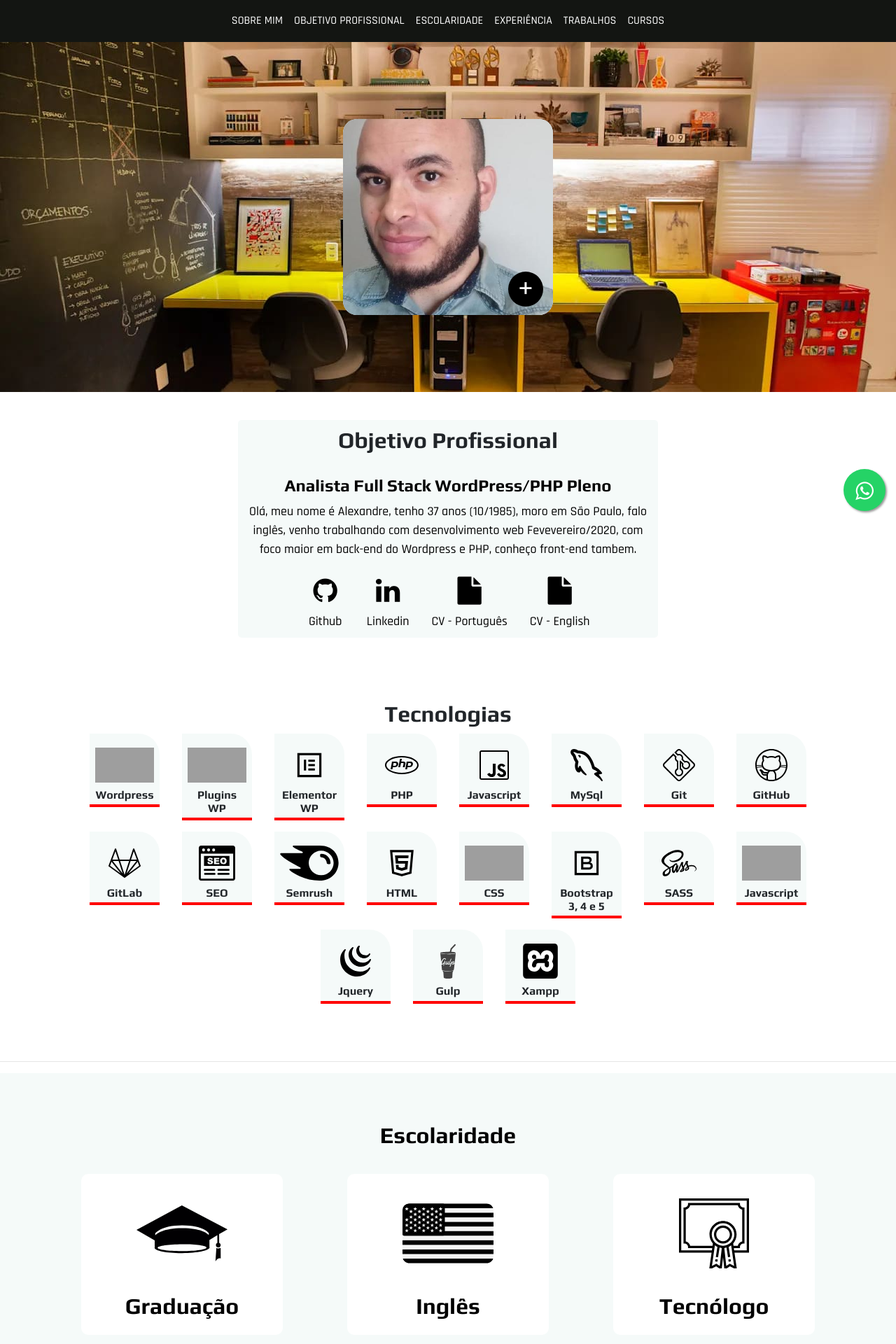
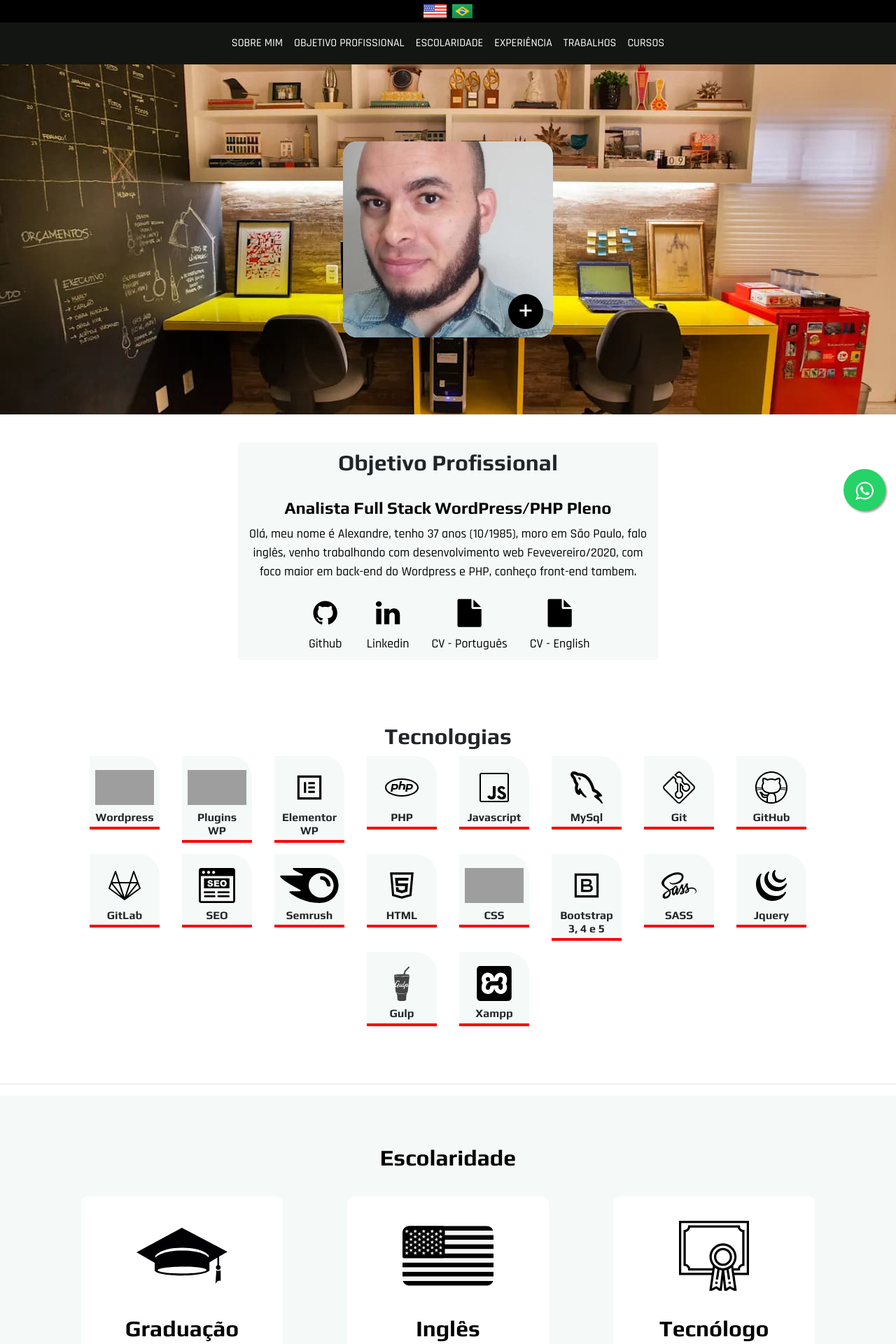
Before and after one commit to 2011Alexandrealvarenga/Portfolio2, a PHP site: page / in a window 1280 px wide. Shown: the top 1920 px of the page at 70% size. Run offline with PHP 8.4, Linux system fonts and the light colour scheme; some libraries are stand-ins or nearby versions; grey boxes are pictures that could not be loaded.

Commit message:
alter change language

```diff
--- a/assets/css/style.css
+++ b/assets/css/style.css
@@ -29,6 +29,11 @@ h2 {  font-size: 32px; }
 .navbar-dark ul li a {color: #f1faee; }
 .navbar-dark ul li a:hover {color: #f1faee; }
 
+.navbar-dark ul li.nav-item {
+  display: flex;
+  align-items: center;
+  text-transform: uppercase;
+}
 /*PESSOAL */
 .pessoal {
   background: url(https://2011alexandrealvarenga.github.io/Portfolio2/assets/img/escritorio.jpg) no-repeat;
--- a/assets/js/general.js
+++ b/assets/js/general.js
@@ -17,3 +17,36 @@ function showDivs(n) {
   x[slideIndex-1].style.display = "block";
   dots[slideIndex-1].className += " w3-opacity-off";
 }
+// Mudar ingles portugues
+const btnEnglishContent = document.querySelector('.btn-eng-cont');
+const btnPortuguesContent = document.querySelector('.btn-prt-cont');
+
+btnEnglishContent.addEventListener('click', ()=>{
+  showEnglish();
+})
+btnPortuguesContent.addEventListener('click', ()=>{
+  showPortugues();
+})
+
+function showEnglish(){
+  const englishContent = document.querySelectorAll('.eng-cont');
+  const portuguesContent = document.querySelectorAll('.prt-cont');
+
+  englishContent.forEach(element =>{
+    element.style.display = 'block';
+  });
+  portuguesContent.forEach(element =>{
+    element.style.display = 'none';
+  });
+}
+function showPortugues(){
+  const englishContent = document.querySelectorAll('.eng-cont');
+  const portuguesContent = document.querySelectorAll('.prt-cont');
+
+  englishContent.forEach(element =>{
+    element.style.display = 'none';
+  });
+  portuguesContent.forEach(element =>{
+    element.style.display = 'block';
+  });
+}
--- a/index.html
+++ b/index.html
@@ -15,7 +15,43 @@
   <link href="https://fonts.googleapis.com/css2?family=Rajdhani:wght@500&display=swap" rel="stylesheet">
 </head>
 <body>
-  <section id="header"><!--MENU -->
+  <style>
+    .eng-cont{
+      display: none;
+    }
+    .language{
+      padding: 2px;
+      display: flex;
+      align-items: center;
+      justify-content: center;
+      flex-wrap: wrap;
+      background: #000000;
+    }
+    .btn-eng-cont,
+    .btn-prt-cont{cursor: pointer;}
+
+    .language .ir-eua img,
+    .language .ir-brasil img
+    {
+      height: 20px;
+      margin: 4px;
+    }
+  </style>
+<!--
+  <div class="escolher-linguagem">
+    <button class="btn-eng-cont">ENG</button>
+    <button class="btn-prt-cont">PRT</button>
+  </div>
+  -->
+  <div class="language">
+    <div class="ir-eua btn-eng-cont">
+      <img src="assets/img/eua.png">
+    </div>
+    <div class="ir-brasil btn-prt-cont">
+      <img src="assets/img/brasil.png">
+    </div>
+  </div>
+  <section id="header" class="prt-cont"><!-- feito em ingles -->
     <nav class="navbar navbar-expand-lg navbar-dark ">
       <a class="navbar-brand" alt="ir para menu" title="menu" href="#" data-toggle="collapse" data-target="#navbarNav" aria-controls="navbarNav" aria-expanded="false" aria-label="Toggle navigation">MENU</a>
       <button class="navbar-toggler" type="button" data-toggle="collapse" data-target="#navbarNav" aria-controls="navbarNav" aria-expanded="false" aria-label="Toggle navigation">
@@ -24,7 +60,6 @@
       <div class="collapse navbar-collapse justify-content-center" id="navbarNav">
         <ul class="navbar-nav">
           <li class="nav-item ">
-
             <a class="nav-link" href="#personal" alt="ir para Sobre mim" title="sobre mim">Sobre mim<span class="sr-only">(current)</span></a>
           </li>
           <li class="nav-item">
@@ -45,9 +80,38 @@
         </ul>
       </div>
     </nav>
-
   </section>
-  <section class="pessoal " id="personal">
+  <section id="header" class="eng-cont"><!-- feito em ingles -->
+    <nav class="navbar navbar-expand-lg navbar-dark ">
+      <a class="navbar-brand" alt="ir para menu" title="menu" href="#" data-toggle="collapse" data-target="#navbarNav" aria-controls="navbarNav" aria-expanded="false" aria-label="Toggle navigation">MENU</a>
+      <button class="navbar-toggler" type="button" data-toggle="collapse" data-target="#navbarNav" aria-controls="navbarNav" aria-expanded="false" aria-label="Toggle navigation">
+        <span class="navbar-toggler-icon"></span>
+      </button>
+      <div class="collapse navbar-collapse justify-content-center" id="navbarNav">
+        <ul class="navbar-nav">
+          <li class="nav-item ">
+            <a class="nav-link" href="#personal" alt="ir para Sobre mim" title="sobre mim">About me<span class="sr-only">(current)</span></a>
+          </li>
+          <li class="nav-item">
+            <a class="nav-link" alt="ir para Objetivo Profissional" title="Objetivo Profissional" href="#professional">Professional Goals</a>
+          </li>
+          <li class="nav-item">
+            <a class="nav-link" alt="ir para Escolaridade" title="Escolaridade" href="#formacao">Degree</a>
+          </li>
+          <li class="nav-item">
+            <a class="nav-link" alt="ir para Experiência" title="Experiência" href="#experience">Experiences</a>
+          </li>
+          <li class="nav-item">
+            <a class="nav-link" alt="ir para Trabalhos" title="Trabalhos" href="#jobs">Developed websites</a>
+          </li>
+          <li class="nav-item">
+            <a class="nav-link" alt="ir para Cursos" title="Cursos" href="#cursos">Courses</a>
+          </li>
+        </ul>
+      </div>
+    </nav>
+  </section>
+  <section class="pessoal" id="personal"><!-- feito em ingles -->
     <div class="card">
       <input type="checkbox" name="">
       <div class="toggle"> + </div>
@@ -56,8 +120,15 @@
       </div>
       <div class="details">
         <h2>Alexandre Bruno F. de Alvarenga</h2>
-                <ul>
-                  <li> <i class="icon-mars"></i><span>  37 Anos (10/1985)</span></li>
+        <ul class="prt-cont">
+          <li> <i class="icon-mars"></i><span>  38 Anos (10/1985)</span></li>
+          <li> <i class="icon-location" aria-hidden="true"></i><span>  São Paulo - SP</span></li>
+          <li> <i class="icon-mail" aria-hidden="true"></i><span>  2011brunofernandes@gmail.com</span></li>
+          <li> <i class="icon-mail" ></i><span></span></li>
+          <li> <i class="icon-phone-outline" aria-hidden="true"></i><span> 55 11 97957-3056</span></li>
+        </ul>
+        <ul class="eng-cont">
+          <li> <i class="icon-mars"></i><span>  38 Years old (10/1985)</span></li>
           <li> <i class="icon-location" aria-hidden="true"></i><span>  São Paulo - SP</span></li>
           <li> <i class="icon-mail" aria-hidden="true"></i><span>  2011brunofernandes@gmail.com</span></li>
           <li> <i class="icon-mail" ></i><span></span></li>
@@ -66,11 +137,11 @@
       </div>
     </div>
   </section>
-  <section class="obj-profissional" id="professional">
+  <section class="obj-profissional" id="professional"><!-- feito em ingles -->
     <div class="container">
       <div class="row ">
         <div class="col d-flex justify-content-center">
-          <div class="objetivo-profissional2 ">
+          <div class="objetivo-profissional2 prt-cont">
             <h2 class="pb-4">Objetivo Profissional</h2>
             <h1 >Analista Full Stack WordPress/PHP Pleno</h1>
             <p>Olá, meu nome é Alexandre, tenho 37 anos (10/1985), moro em São Paulo,
@@ -103,18 +174,49 @@
 
             </div>
           </div>
+          <div class="objetivo-profissional2 eng-cont">
+            <h2 class="pb-4">Professional Goal</h2>
+            <h1 >Mid-level WordPress/PHP Analist Full stack</h1>
+            <p>Hello, my name is Alexandre, i am 38 years old (10/1985), i live in São Paulo, speak english, i have been working with developing websites since feb/2020, my main goal is work with wordpress back-end and PHP, i know front-end too.</p>
+            <div class="content-contact">
+              <div class="item">
+                <a href="https://github.com/2011Alexandrealvarenga" alt="ir para git hub" title="git hub" target="_blank"><i class="fa fa-github"></i>
+                  <span>Github</span>
+                </a>
+              </div>
+              <div class="item">
+                <a href="https://www.linkedin.com/in/alexandre-bruno-alvarenga-88959b103/" alt="ir para linkedin" title="linkedin" target="_blank">
+                  <i class="fa fa-linkedin"></i>
+                  <span>Linkedin</span>
+                </a>
+              </div>
+              <div class="item">
+                <a href="assets/docs/CV - Alexandre Alvarenga - portugues.pdf" alt="ir para curriculum" title="curriculum" target="_blank">
+                  <i class="fa fa-file"></i>
+                  <span>CV - Português</span>
+                </a>
+              </div>
+              <div class="item">
+                <a href="assets/docs/CV - Alexandre Alvarenga - English.pdf" alt="ir para curriculum" title="curriculum" target="_blank">
+                  <i class="fa fa-file"></i>
+                  <span>CV - English</span>
+                </a>
+              </div>
+
+            </div>
+          </div>
         </div>
       </div>
     </div>
   </section>
-  <section class="tools" id="tecnologias">
+  <section class="tools" id="tecnologias"><!-- feito em ingles -->
     <div class="container">
       <div class="row">
         <div class="col-12">
           <div class="content">
-            <h2 class="title">Tecnologias</h2>
+            <h2 class="title prt-cont">Tecnologias</h2>
+            <h2 class="title eng-cont">Tecnologies</h2>
           </div>
-
         </div>
       </div>
       <div class="row d-flex justify-content-center">
@@ -228,13 +330,6 @@
             </div>
             <div class="item-line">
               <div class="item">
-                <img src="assets/img/javascript.svg" width="100%" height="100%" alt="javascript" title="javascript">
-                <h3 class="title">Javascript</h3>
-              </div>
-              <hr class="line">
-            </div>
-            <div class="item-line">
-              <div class="item">
                 <img src="assets/img/jquery.svg" width="100%" height="100%" alt="jquery" title="jquery">
                 <h3 class="title">Jquery</h3>
               </div>
@@ -259,8 +354,9 @@
     </div>
   </section>
   <hr class="line-break">
-  <section class="formacao" id="formacao">
+  <section class="formacao" id="formacao"><!-- feito em ingles -->
     <div class="container">
+      <div class="prt-cont">
         <div class="row">
           <div class="col escolaridade">
             <h2>Escolaridade</h2>
@@ -310,11 +406,65 @@
             </div>
           </div>
         </div>
-    </div><!--ESCOLARIDADE -->
+      </div>
+    </div>
+    <div class="container ">
+      <div class="eng-cont">
+        <div class="row">
+          <div class="col escolaridade">
+            <h2>Education background</h2>
+          </div>
+        </div>
+        <div class="row">
+          <div class="pt-2 pb-2 col-lg-4  col-md-6 content_formacao">
+            <div class="card middle" style="width: 18rem;">
+              <div class="front">
+                <img title="graduacao sistemas de informacao" alt="ir para graduacao sistemas de informacao" src="assets/img/graduation-cap.svg">
+                <h2>Degree</h2>
+              </div>
+              <div class="card-body">
+                <h2>Information Systems</h2>
+                <ul>
+                  <li><p>University - Uninove</p></li>
+                  <li><p>Completed - Dec/2015</p></li>
+                </ul>
+              </div>
+            </div>
+          </div>
+          <div class="pt-2 pb-2 col-lg-4  col-md-6 content_formacao">
+            <div class="card middle" style="width: 18rem;">
+              <div class="front">
+                <img title="ingles" alt="ir para ingles"src="assets/img/united-states-flag.svg"/>
+                  <h2>English</h2>
+              </div>
+              <div class="card-body">
+                <h2>Advanced</h2>
+                  <ul><li><p>I have been studing english with native teachers during 3 years.</p></li></ul>
+              </div>
+            </div>
+          </div>
+          <div class="pt-2 pb-2 col-lg-4  col-md-12">
+            <div class="card middle" style="width: 18rem;">
+              <div class="front">
+                <img title="curso tecnologo" alt="ir para curso tecnologo"src="assets/img/certificate-svgrepo-com.svg" width="100px"  />
+                  <h2>Technologist</h2>
+              </div>
+              <div class="card-body">
+                <h2>Information Technology</h2>
+                <ul>
+                  <li><p>Barueri Technological Institute</p></li>
+                  <li><p>Conpleted - Jun/2011</p></li>
+                </ul>
+              </div>
+            </div>
+          </div>
+        </div>
+      </div>
+    </div>
   </section>
-  <section class="experiencia " id="experience"><!--EXPERIENCIA -->
+  <section class="experiencia " id="experience">
       <div class="col d-flex justify-content-center">
-        <div class="content-box">
+        <div class="content-box prt-cont">
           <h2>Experiências Profissionais</h2>
           <ul>
             <li><span class="title">Empresa: </span><span>RGR Tecnologia da Informação LTDA</span></li>
@@ -338,13 +488,40 @@
             <li><span class="title">Trabalhei 11 anos como Analista de Suporte</span></li>
           </ul>
         </div>
+        <div class="content-box eng-cont">
+          <h2>Professional Experiences</h2>
+          <ul>
+            <li><span class="title">Company: </span><span>RGR Tecnologia da Informação LTDA</span></li>
+            <li><span class="title">Ocupation: </span><span>Junior WordPress/PHP Analist Full stack</span></li>
+            <li><span class="title">Period: </span><span>10/2020 a 06/2022</span></li>
+            <li><span class="title">Activities: </span>
+              <span>Activities related with Wordpress, PHP, Create wordpress plugins from scratch, HTML, CSS 3 (Bootstrap/Sass), Javascript (Jquery), gulp (Minifing files Javascript/CSS/HTML), Xampp Servers, BD MySql e Sql Server, Git, GitHub, GitLab e SEO strong activities related SEMRUSH tool according marketing department.</span>
+            </li>
+          </ul>
+          <ul>
+            <li><span class="title">Company: </span><span>InfoBruJac Informática Ltda</span></li>
+            <li><span class="title">Ocupation: </span><span>Junior WordPress/PHP Analist Full stack</span></li>
+            <li><span class="title">Period: </span><span>02/2020 a 10/2020</span></li>
+            <li><span class="title">Activities: </span><span>Project freelancer using tecnologies as Wordpress, PHP, Create wordpress plugins from scratch, HTML, CSS 3 (Bootstrap/Sass), Javascript (Jquery), gulp (Minifing files Javascript/CSS/HTML), Xampp Servers, DB MySql e Sql Server, Git, GitHub, GitLab e SEO.</span></li>
+          </ul>
+          <ul>
+            <li><span class="title">Company: </span><span>OutRange Soluções Inteligentes Ltda.</span></li>
+            <li><span class="title">Ocupation: </span><span>Intern WordPress/PHP Analist Full stack</span></li>
+            <li><span class="title">Period: </span><span>02/2015 a 05/2015</span></li>
+            <li><span class="title">Activities: </span><span>Front-End development internship, using tecnologies as HTML 5, CSS 3, Git, Bootstrap, Sass, JavaScript, Wordpress, e PHP. </span></li>
+          </ul>
+          <ul>
+            <li><span class="title"> Worked as IT Analist during 11 years</span></li>
+          </ul>
+        </div>
      </div>
   </section>
-  <section class="trabalho" id="jobs">
+  <section class="trabalho" id="jobs"><!-- feito em ingles -->
     <div class="container">
       <div class="row">
         <div class="col">
-        <h2>Trabalhos Realizados</h2>
+          <h2 class="prt-cont">Trabalhos Realizados</h2>
+          <h2 class="eng-cont">Developed websites</h2>
           <div class="trabalhos">
             <div class="unid-trabalho">
               <a href="https://www.tokiomarine.com.br" alt="ir para tokiomarine" title="tokiomarine" target="_blank" >
@@ -394,6 +571,9 @@
               https://www.sggd.sp.gov.br/
               https://srodonto24hs.com/
               https://rota.sp.gov.br/
+              https://www.prodesp.sp.gov.br/
+              https://compras.sp.gov.br/
+              https://www.procon.sp.gov.br/
              -->
 
           </div>
@@ -428,10 +608,11 @@
       <a href="https://api.whatsapp.com/send?phone=5511979573056&text=Olá, Gostaria de falar com o Alexandre Bruno." alt="ir para whatsapp" title="whatsapp" class="float" target="_blank">
         <i class="fa fa-whatsapp my-float"></i></a>
   </section>
-  <section class="cursos-2 pt-5">
+  <section class="cursos-2 pt-5"><!-- feito em ingles -->
     <div class="container-fluid">
       <div class="col">
-        <h2>Cursos</h2>
+        <h2 class="prt-cont">Cursos</h2>
+        <h2 class="eng-cont">Courses</h2>
       </div>
     </div>
     <div class="container-fluid">
@@ -474,9 +655,7 @@
       </script>
     </div>
   </section>
-<style>
 
-</style>
 <script src="assets/js/general.js"></script>
 <script src="https://ajax.googleapis.com/ajax/libs/jquery/3.3.1/jquery.min.js"></script>
 <script src="assets/js/jqpage.js"></script>
```
Also changed, not shown: assets/img/brasil.png (added), assets/img/eua.png (added). Lines whose indentation alone changed are shown as unchanged.
